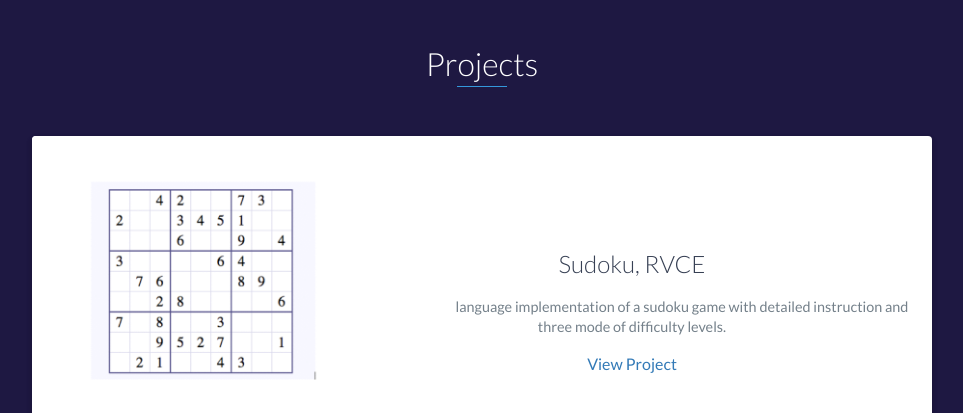
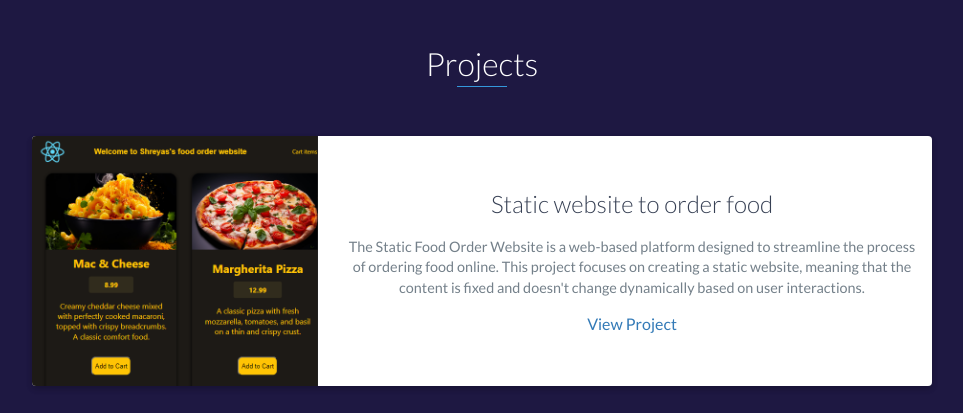
Before and after one commit to shreyasdhavali/shreyasdhavali.github.io, a plain HTML site: page index.html in a window 1280 px wide. Shown: the part 4380-4793 px from the top of the page, without its empty margins (158-1121 px from the left). Drawn offline with nearby package versions, Linux system fonts and the light colour scheme.

Commit message:
update projects

```diff
--- a/css/Custom.css
+++ b/css/Custom.css
@@ -73,8 +73,8 @@
 
 /* circle image*/
 .circle-image {
-    width: 90%;
-    height: 70%;
+    width: 150px;
+    height: 150px;
     cursor: pointer;
     float: left;
     border-radius: 50%;
--- a/index.html
+++ b/index.html
@@ -295,6 +295,25 @@
     <h2 class="heading" style="color:white">Projects</h2>
     <div class="container">
         <div class="row">
+
+            <!-- End .project -->
+            <div class="project shadow-large">
+                <div class="project-image">
+                    <img src="images/static-food-order.png" style="height: 250px"/>
+                </div>
+                <!-- End .project-image -->
+                <div class="project-info">
+                    <h3>Static website to order food</h3>
+                    <p>
+                        The Static Food Order Website is a web-based platform designed to streamline the
+                        process of ordering food online. This project focuses on creating a static website,
+                        meaning that the content is fixed and doesn't change dynamically based on user interactions.
+                    </p>
+                    <a href="http://shreyas-food-order.s3-website.ap-south-1.amazonaws.com/" target="_blank">View Project</a>
+                </div>
+                <!-- End .project-info -->
+            </div>
+
             <!-- End .project -->
             <div class="project shadow-large">
                 <div class="project-image">
```
Also changed, not shown: images/static-food-order.png (added), images/sun.png (added), 1 other file.
